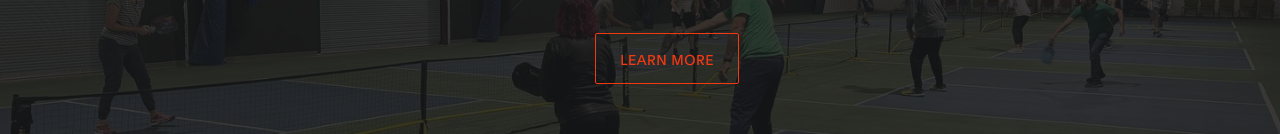
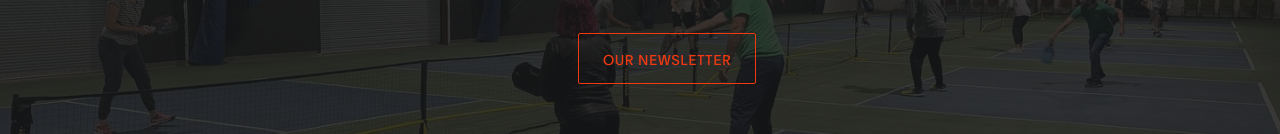
Before and after one commit to bryanklein2011/Multiplex, a plain HTML site: page index.html in a window 1280 px wide. Shown: the part 442-576 px from the top of the page. Drawn offline with Linux system fonts and the light colour scheme.

Commit message:
new website

```diff
--- a/index.html
+++ b/index.html
@@ -84,9 +84,9 @@
 
                                     <h1 class="text-white" data-aos="fade-up" data-aos-delay="500">Premier Sports Multiplex</h1>
 
-                                    <a href="#feature" class="btn custom-btn mt-3" data-aos="fade-up" data-aos-delay="600"> </a>
+                                    <a href="PSM/PSM/newsletters/PSMNewsletter1.pdf" class="btn custom-btn mt-3" data-aos="fade-up" data-aos-delay="600"> </a>
 
-                                    <a href="#about" class="btn custom-btn bordered mt-3" data-aos="fade-up" data-aos-delay="700">learn more</a>
+                                    <a href="PSM/PSM/newsletters/PSMNewsletter1.pdf" class="btn custom-btn bordered mt-3" data-aos="fade-up" data-aos-delay="700">Our Newsletter </a>
 
                               </div>
                          </div>
```
